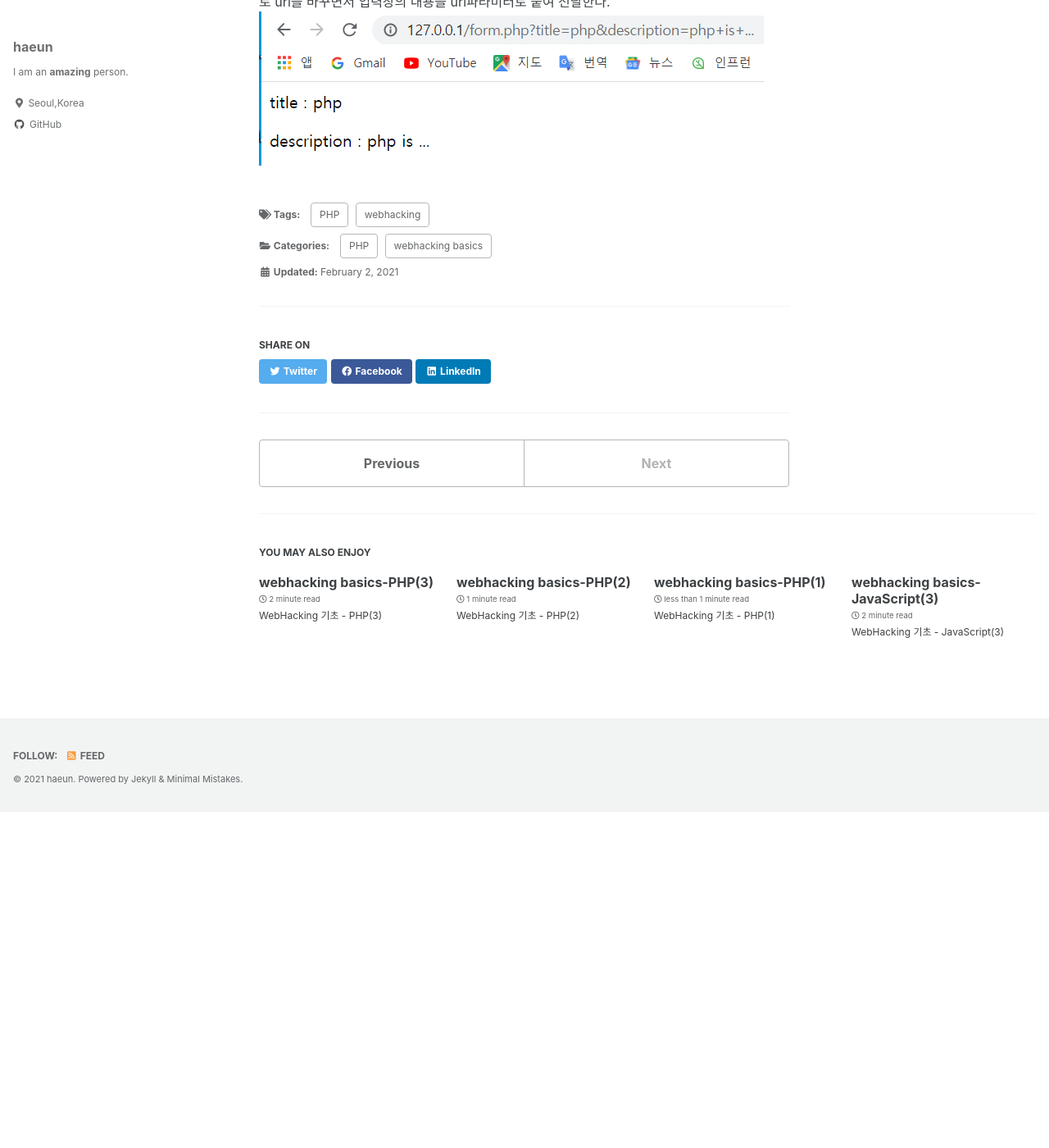
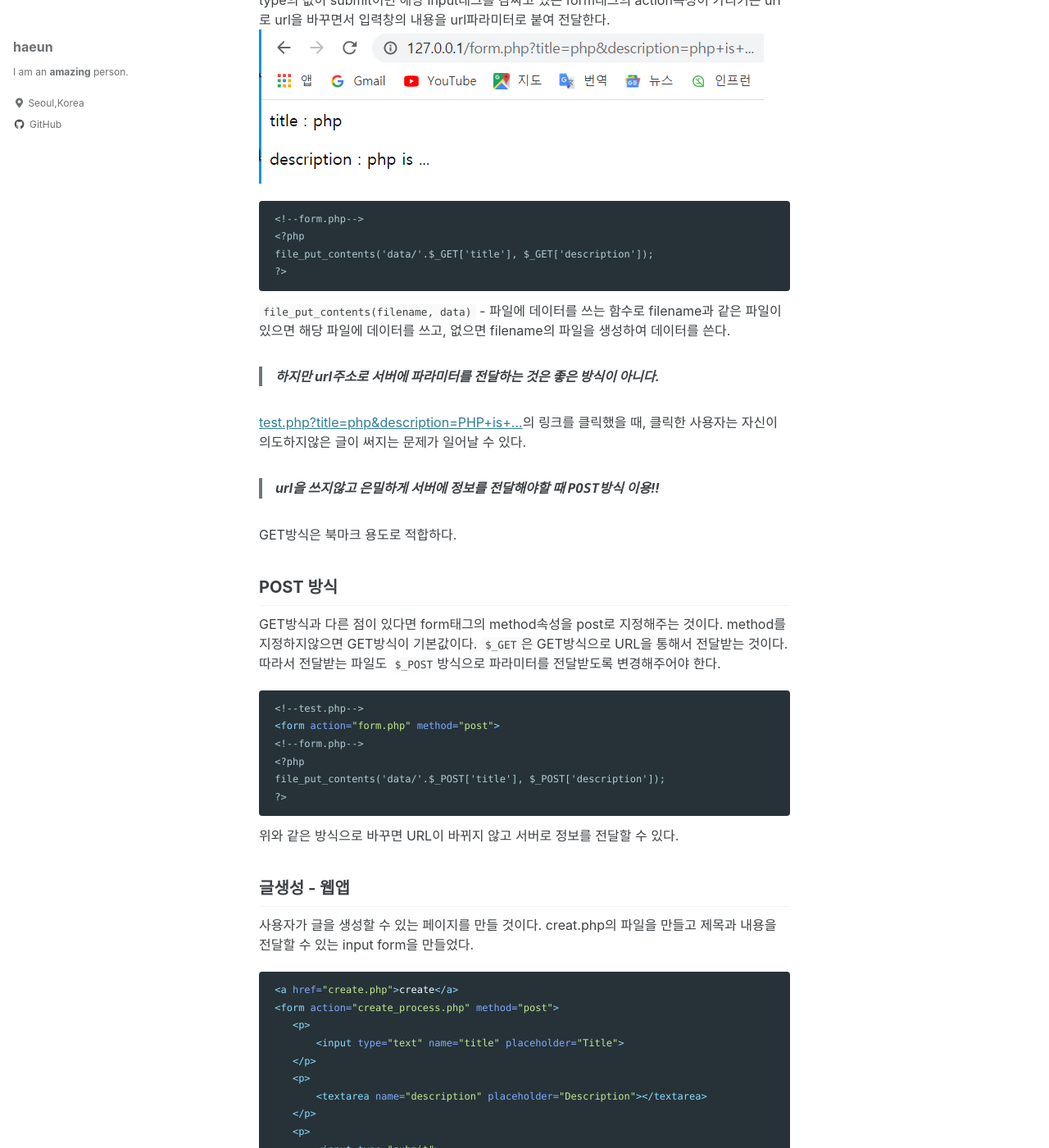
Before and after one commit to gkdms1457/TIL, a Jekyll site: the page built from _posts/webhacking/basics/PHP/2021-02-02-PHP(4).md, in a window 1280 px wide and 1400 px high, scrolled down 1164 px. Shown: the whole window at 82% size. Built offline with Jekyll 4.4.1, drawn with Linux system fonts in a browser that asks for light colours; cached includes are drawn as plain includes; before the commit the page ends 2154 px from its top, so only the background shows below that; some of the changed text lies outside the part shown.

Commit message:
2021-02-03-TIL

````diff
--- a/_posts/webhacking/basics/PHP/2021-02-02-PHP(4).md
+++ b/_posts/webhacking/basics/PHP/2021-02-02-PHP(4).md
@@ -24,6 +24,7 @@ Delete
  사용자로부터 데이터를 받아올 수 있도록 하는 태그를 이용해 입력창을 만들고, 전송버튼을 만든다.
 
  ```html
+ <!--test.php-->
  <!DOCTYPE html>
  <html>
     <body>
@@ -35,6 +36,7 @@ Delete
     </body>
  </html>
  ```
+
  **input tag**
  `type` - text이면 입력창, button이면 버튼이 출력된다.
  `name` - 입력된 값이 name에 지정된 이름으로 전달된다.
@@ -42,3 +44,74 @@ Delete
  ![위의 코드 form](/TIL/assets/images/form.PNG)
  type의 값이 submit이면 해당 input태그를 감싸고 있는 form태그의 action속성이 가리키는 url로 url을 바꾸면서 입력창의 내용을 url파라미터로 붙여 전달한다.
  ![form Submit](/TIL/assets/images/formSubmit.PNG)
+
+ ```html
+ <!--form.php-->
+ <?php
+ file_put_contents('data/'.$_GET['title'], $_GET['description']);
+ ?>
+ ```
+
+ `file_put_contents(filename, data)` - 파일에 데이터를 쓰는 함수로 filename과 같은 파일이 있으면 해당 파일에 데이터를 쓰고, 없으면 filename의 파일을 생성하여 데이터를 쓴다.
+
+ > **하지만 url주소로 서버에 파라미터를 전달하는 것은 좋은 방식이 아니다.**
+
+ [test.php?title=php&description=PHP+is+...](test.php?title=php&description=PHP+is+...)의 링크를 클릭했을 때, 클릭한 사용자는 자신이 의도하지않은 글이 써지는 문제가 일어날 수 있다.
+
+ >**url을 쓰지않고 은밀하게 서버에 정보를 전달해야할 때 `POST`방식 이용!!**
+
+ GET방식은 북마크 용도로 적합하다.
+
+
+## POST 방식
+ GET방식과 다른 점이 있다면 form태그의 method속성을 post로 지정해주는 것이다. method를 지정하지않으면 GET방식이 기본값이다. `$_GET`은 GET방식으로 URL을 통해서 전달받는 것이다. 따라서 전달받는 파일도 `$_POST`방식으로 파라미터를 전달받도록 변경해주어야 한다.
+
+ ```html
+ <!--test.php-->
+ <form action="form.php" method="post">
+ <!--form.php-->
+ <?php
+ file_put_contents('data/'.$_POST['title'], $_POST['description']);
+ ?>
+ ```
+
+ 위와 같은 방식으로 바꾸면 URL이 바뀌지 않고 서버로 정보를 전달할 수 있다.
+
+
+## 글생성 - 웹앱
+ 사용자가 글을 생성할 수 있는 페이지를 만들 것이다. creat.php의 파일을 만들고 제목과 내용을 전달할 수 있는 input form을 만들었다.
+
+ ```html
+ <a href="create.php">create</a>
+ <form action="create_process.php" method="post">
+    <p>
+        <input type="text" name="title" placeholder="Title">
+    </p>
+    <p>
+        <textarea name="description" placeholder="Description"></textarea>
+    </p>
+    <p>
+        <input type="submit">
+    </p>
+ </form>
+ ```
+
+ submit을 누르면 create_process.php파일로 해당 내용을 전달한다.
+
+ ```php
+ <?php
+ file_put_contents('data/'.$_POST['title'],$_POST['description']);
+ header('Location: /index.php?id='.$_POST['title'])//redirection : 사용자를 다른 페이지로 보내는 함수
+ ?>
+ ```
+
+ **결과**
+ ![글 생성](/TIL/assets/images/webapp1.PNG)
+
+
+## 글 수정 - 웹앱
+ 1. 글 수정은 특정글을 선택했을 때에만 나와야 한다. 따라서 조건문을 이용한다.
+ 2. 수정을 원하는 페이지를 알아야하므로 id값을 전달해야한다.
+ 3. 기존의 내용을 바꾸는 것이므로 수정을 위한 입력창에 기본값으로 기존 내용이 채워져 있어야한다(value속성 이용).
+ 4. 파일의 이름이 수정된다면(rename함수 이용) 기존의 이름도 같이 보내줘야된다.(hidden이용)
+    기존의 이름은 현재 페이지북마크(id)에 있다. `title`은 새로운이름, `old_title`는 기존의 이름이다.
````
Also changed, not shown: assets/images/webapp1.PNG (added).
